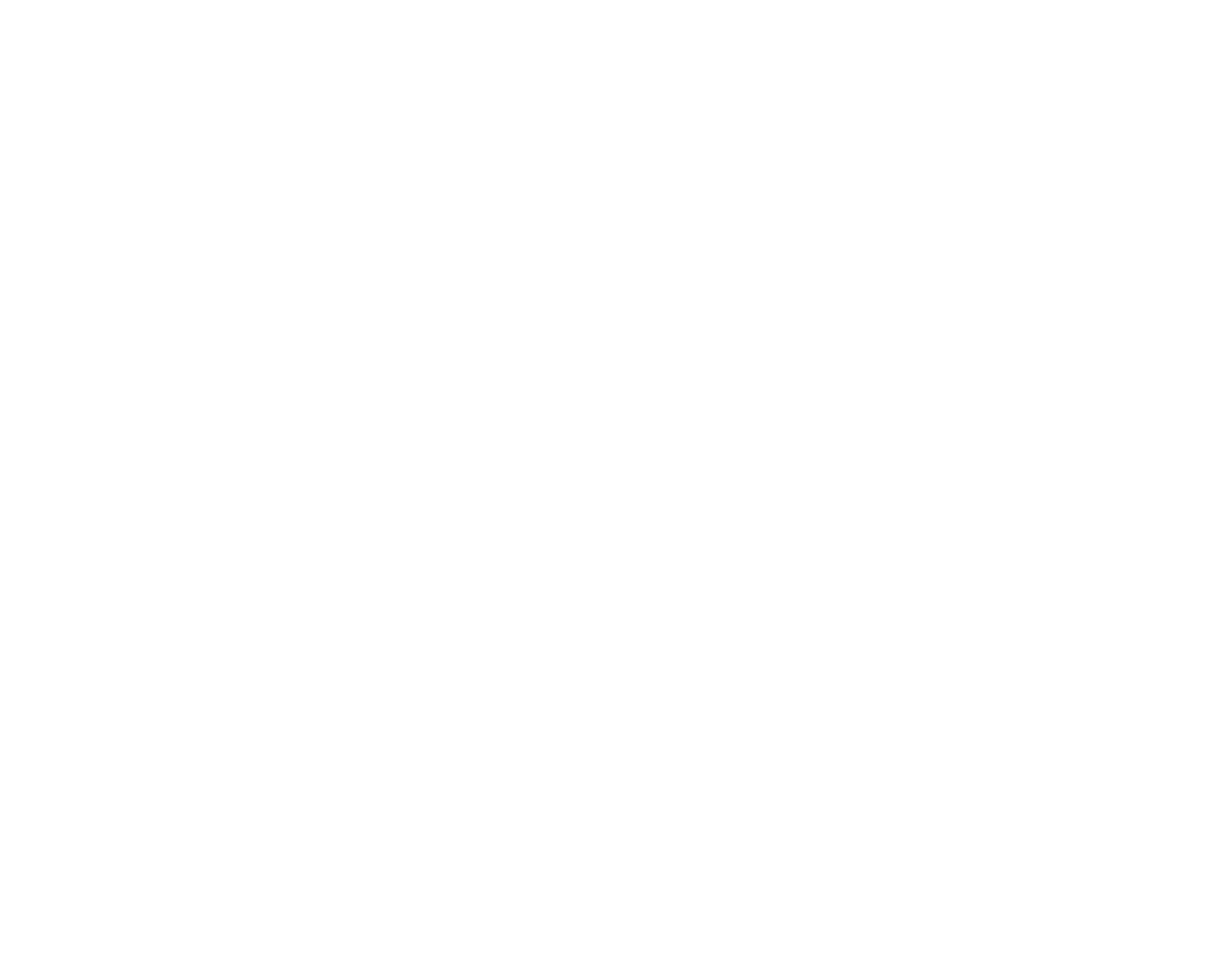
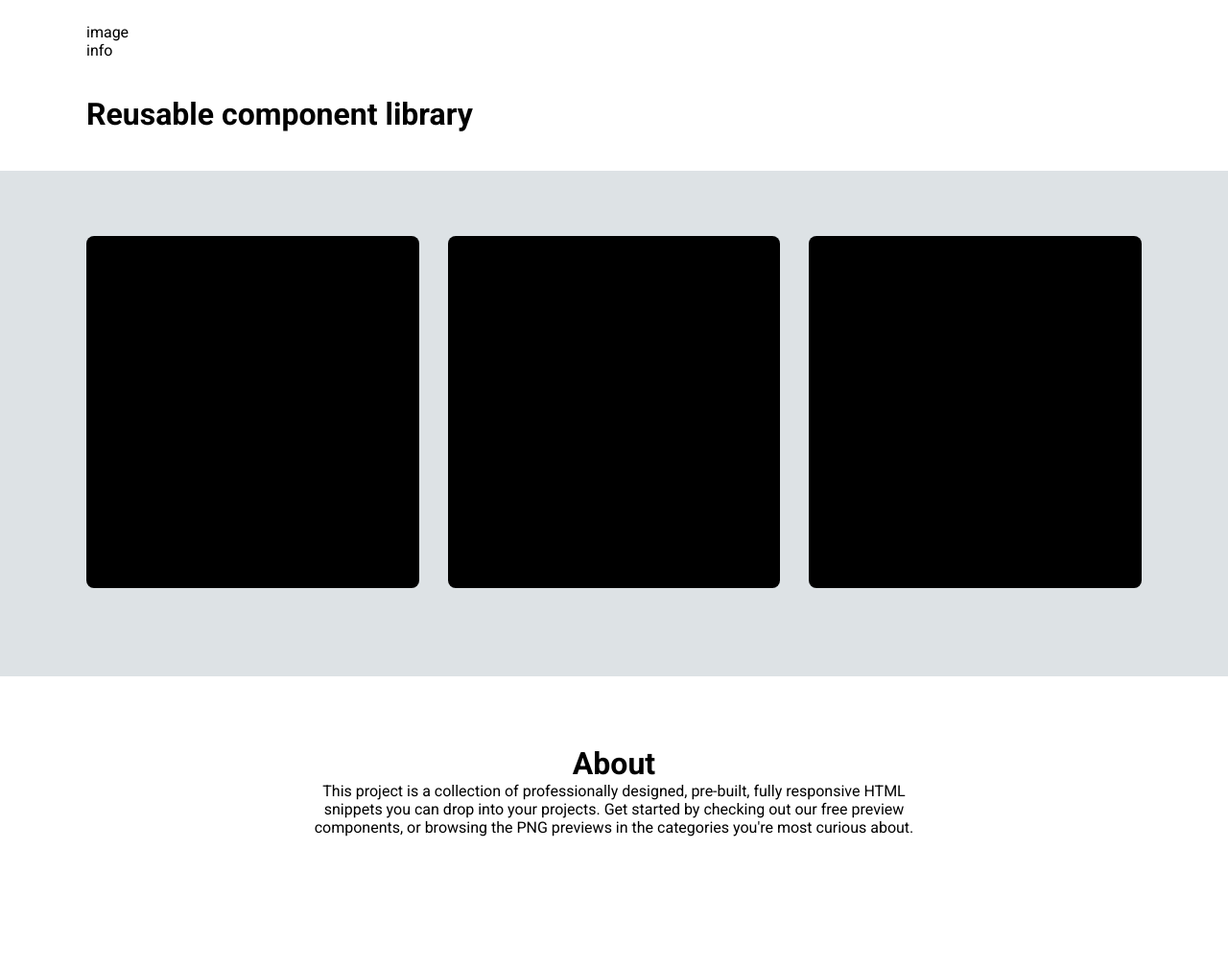
Before and after one commit to js-tasks-ru/htmlcss-20240412_kontakt-herman, a website: page index.html in a window 1280 px wide. Shown: the whole page at 96% size. Before the commit the page ends 800 px from the top, so only its background shows below. Drawn offline with Linux system fonts and the light colour scheme.

Commit message:
dz-4-create-main-layout

```diff
--- a/assets/css/main.css
+++ b/assets/css/main.css
@@ -1,4 +1,11 @@
 @import '../fonts/fonts.css';
+
+@import url('../../components/page/page.css');
+@import url('../../components/header/header.css');
+@import url('../../components/main/main.css');
+@import url('../../components/footer/footer.css');
+@import url('../../components/container/container.css');
+@import url('../../components/card/card.css');
 
 :root {
     --white: #ffffff;
@@ -22,3 +29,12 @@
 * {
     font-family: 'Roboto', sans-serif;
 }
+
+html, body {
+    height: 100%;
+    margin: 0;
+}
+
+h1 {
+    margin: 0;
+}
--- /dev/null
+++ b/components/card/card.css
@@ -0,0 +1,6 @@
+.card {
+    width: 350px;
+    height: 367px;
+    background-color: black;
+    border-radius: 8px;
+}
--- /dev/null
+++ b/components/container/container.css
@@ -0,0 +1,4 @@
+.container {
+    max-width: 1100px;
+    margin: auto;
+}
--- /dev/null
+++ b/components/footer/footer.css
@@ -0,0 +1,14 @@
+.footer {
+    padding-top: 72px;
+    padding-bottom: 136px;
+    background-color: white;
+}
+
+.footer__info {
+    display: flex;
+    flex-direction: column;
+    text-align: center;
+    width: 640px;
+    margin: auto;
+    justify-content: center;
+}
--- /dev/null
+++ b/components/header/header.css
@@ -0,0 +1,9 @@
+.header {
+    padding-top: 24px;
+    background-color: white;
+}
+
+.header__title {
+    margin-top: 38px;
+    margin-bottom: 40px;
+}
--- /dev/null
+++ b/components/main/main.css
@@ -0,0 +1,11 @@
+.main {
+    padding-top: 68px;
+    padding-bottom: 92px;
+    background-color: var(--grey-2);
+    flex: auto;
+}
+
+.main_cards {
+    display: flex;
+    gap: 30px
+}
--- /dev/null
+++ b/components/page/page.css
@@ -0,0 +1,6 @@
+.page {
+    display: flex;
+    flex-direction: column;
+    height: 100%;
+    background-color: red;
+}
--- a/index.html
+++ b/index.html
@@ -5,6 +5,43 @@
         <link rel="stylesheet" href="./assets/css/main.css">
     </head>
     <body>
+        <div class="page">
+            <header class="header">
+                <div class="container">
+                    <div class="header__info">
+                        <span>image</span>
+                        <div>info</div>
+                    </div>
+                    <div class="header__title">
+                        <h1>Reusable component library</h1>
+                    </div>
+                    <nav class="header__navigation">
 
+                    </nav>
+                </div>
+            </header>
+            <main class="main">
+                <div class="container">
+                    <div class="main_cards">
+                        <div class="card"></div>
+                        <div class="card"></div>
+                        <div class="card"></div>
+                    </div>
+                </div>
+            </main>
+            <footer class="footer">
+                <div class="container">
+                    <div class="footer__info">
+                        <h1>About</h1>
+
+                        <span>This project is a collection of professionally designed, pre-built,
+                            fully responsive HTML snippets you can drop into your projects.
+                             Get started by checking out our free preview components,
+                              or browsing the PNG previews in the categories you're most curious about.
+                        </span>
+                    </div>
+                </div>
+            </footer>
+        </div>
     </body>
 </html>
```
